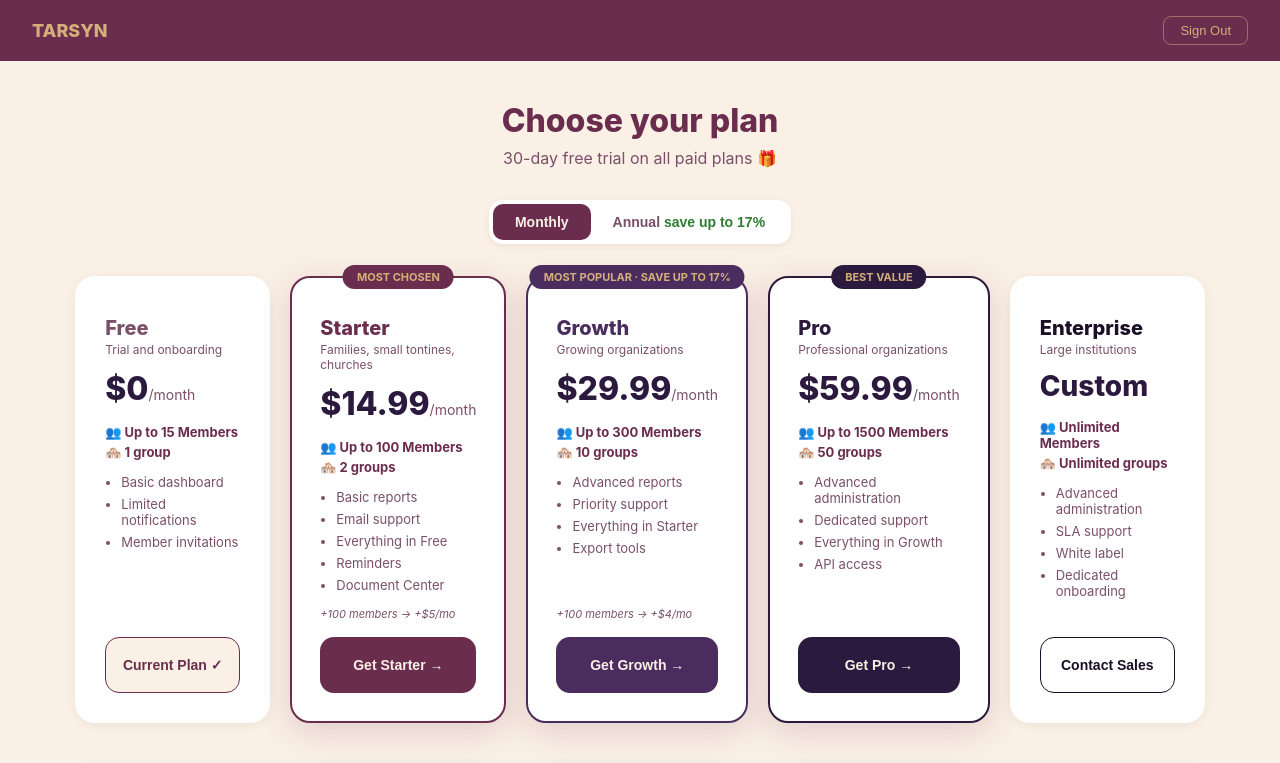
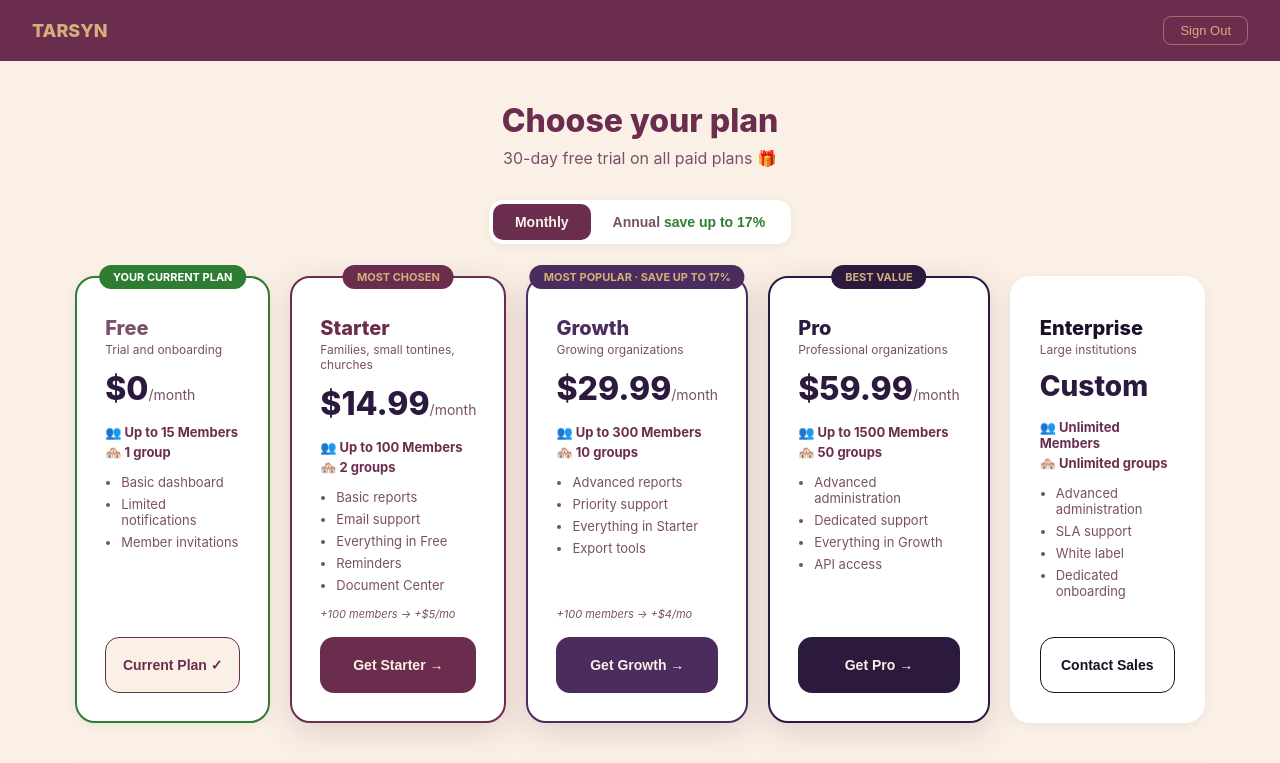
Before and after one commit to Rachelejr/tarsyn-app, a Next.js app: page /dashboard/subscription in a window 1280 px wide. Shown: the top 763 px of the page. Built offline with nearby package versions, Linux system fonts and the light colour scheme; no server answers; the database is empty; sample sign-in values are in the browser's storage.

Commit message:
Fix: show Current Plan on paid plan cards when active

```diff
--- a/src/app/dashboard/subscription/page.tsx
+++ b/src/app/dashboard/subscription/page.tsx
@@ -299,19 +299,29 @@ function SubscriptionContent() {
               <div key={plan.id} style={{
                 background: 'white', borderRadius: '20px', padding: '28px',
                 boxShadow: plan.badge ? '0 8px 32px rgba(107,45,78,0.18)' : '0 2px 12px rgba(0,0,0,0.06)',
-                border: plan.badge ? `2px solid ${plan.color}` : '2px solid transparent',
+                border: isCurrent ? '2px solid #2E7D32' : (plan.badge ? `2px solid ${plan.color}` : '2px solid transparent'),
                 position: 'relative',
                 display: 'flex',
                 flexDirection: 'column',
                 height: '100%',
               }}>
-                {plan.badge && (
+                {plan.badge && !isCurrent && (
                   <div style={{
                     position: 'absolute', top: '-13px', left: '50%', transform: 'translateX(-50%)',
                     background: plan.color, color: '#D4AF7A', padding: '5px 14px', borderRadius: '20px',
                     fontSize: '11px', fontWeight: 700, whiteSpace: 'nowrap',
                   }}>
                     {plan.badge}
+                  </div>
+                )}
+
+                {isCurrent && (
+                  <div style={{
+                    position: 'absolute', top: '-13px', left: '50%', transform: 'translateX(-50%)',
+                    background: '#2E7D32', color: 'white', padding: '5px 14px', borderRadius: '20px',
+                    fontSize: '11px', fontWeight: 700, whiteSpace: 'nowrap',
+                  }}>
+                    YOUR CURRENT PLAN
                   </div>
                 )}
 
@@ -347,6 +357,18 @@ function SubscriptionContent() {
                 )}
 
                 {plan.ctaAction === 'checkout' && (
+                  isCurrent ? (
+                    <button
+                      disabled
+                      style={{
+                        width: '100%', height: '56px', background: '#FAF0E6', color: '#2E7D32',
+                        borderRadius: '14px', border: '1px solid #2E7D32',
+                        fontSize: '14px', fontWeight: 700, cursor: 'default',
+                        marginTop: 'auto',
+                      }}>
+                      Current Plan ✓
+                    </button>
+                  ) : (
                     <button
                       className="tarsyn-cta-btn"
                       onClick={() => handleSubscribe(priceId, plan.name)}
@@ -360,13 +382,14 @@ function SubscriptionContent() {
                       }}>
                       {checkoutLoading === plan.name ? 'Loading...' : plan.ctaLabel}
                     </button>
+                  )
                 )}
 
                 {plan.ctaAction === 'current' && (
                   <button
                     onClick={() => router.push('/dashboard')}
                     style={{ width: '100%', height: '56px', background: '#FAF0E6', color: '#6B2D4E', borderRadius: '14px', border: '1px solid #6B2D4E', fontSize: '14px', fontWeight: 700, cursor: 'pointer', marginTop: 'auto' }}>
-                    {isCurrent || plan.id === 'free' ? 'Current Plan ✓' : 'Switch to Free'}
+                    {isCurrent ? 'Current Plan ✓' : 'Free Plan'}
                   </button>
                 )}
 
```
Lines whose indentation alone changed are shown as unchanged.
